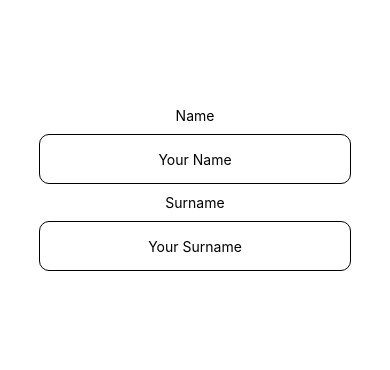
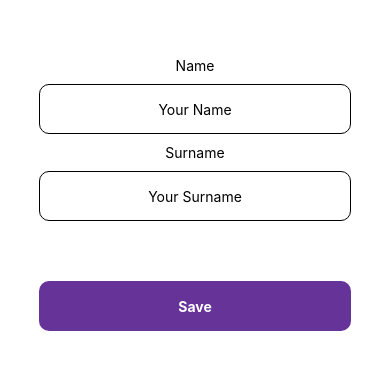
Before and after one commit to erenavar/login-page, a React Native app: screen / in a window 390 px wide. Shown: the part 228-598 px from the top of the page. Built offline with nearby package versions, Linux system fonts and the light colour scheme.

Commit message:
add button and adjust buttton css

```diff
--- a/App.js
+++ b/App.js
@@ -1,14 +1,16 @@
 import { StatusBar } from "expo-status-bar";
-import { StyleSheet, Text, TextInput, View } from "react-native";
+import { Pressable, StyleSheet, Text, TextInput, View } from "react-native";
 
 export default function App() {
   return (
     <View style={styles.container}>
       <Text>Name</Text>
       <TextInput style={styles.textInput} placeholder="Your Name" />
-
       <Text>Surname</Text>
       <TextInput style={styles.textInput} placeholder="Your Surname" />
+      <Pressable style={styles.button}>
+        <Text style={styles.buttonText}>Save</Text>
+      </Pressable>
     </View>
   );
 }
@@ -29,4 +31,17 @@ const styles = StyleSheet.create({
     textAlign: "center",
     marginVertical: 10,
   },
+  button: {
+    borderRadius: 10,
+    height: 50,
+    width: "80%",
+    justifyContent: "center",
+    alignItems: "center",
+    backgroundColor: "rebeccapurple",
+    marginTop: 50,
+  },
+  buttonText: {
+    color: "white",
+    fontWeight: "bold",
+  },
 });
```
